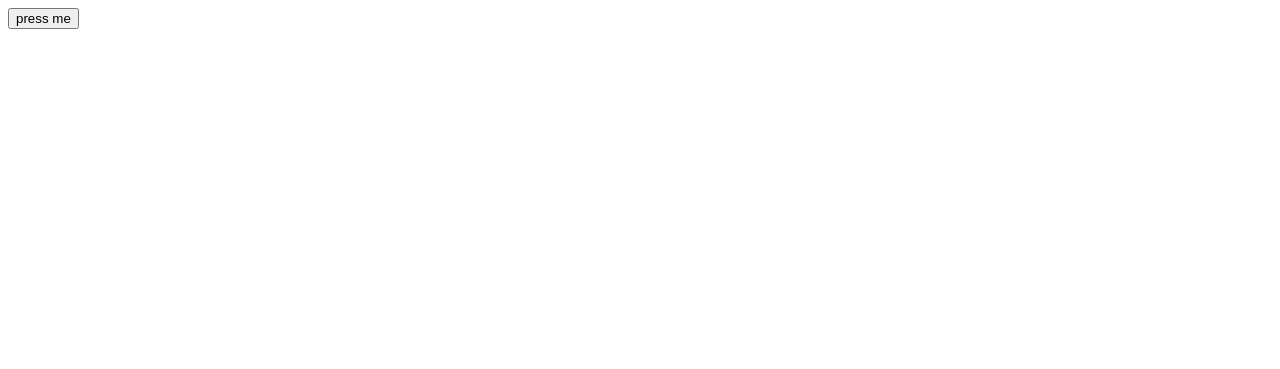
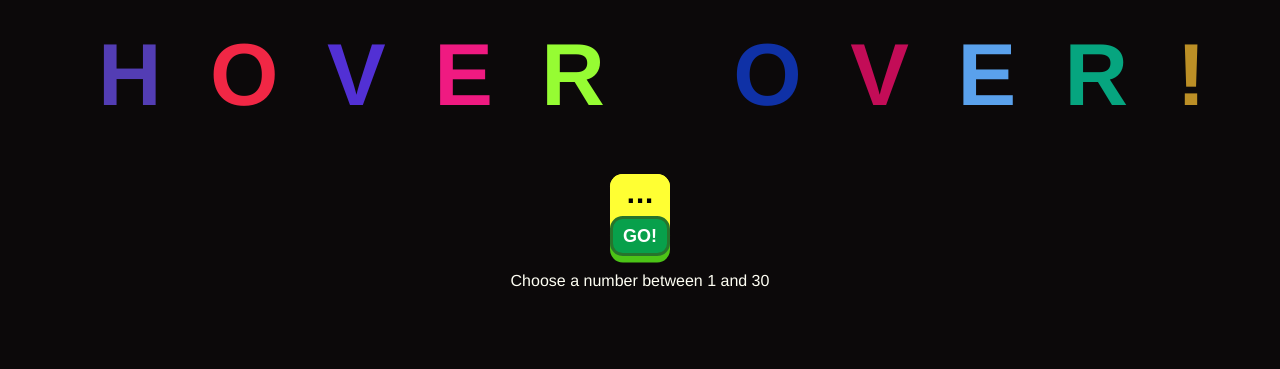
Before and after one commit to fedewulff/Etch-a-Sketch, a plain HTML site: page index.html in a window 1280 px wide. Drawn offline with Linux system fonts and the light colour scheme.

Commit message:
Different styles to elements were added

```diff
--- a/index.html
+++ b/index.html
@@ -8,7 +8,27 @@
     <script src="jsfile.js" defer></script>
 </head>
 <body>
-    <button class="button">press me</button>
+    <div class="container1">
+        <h1 class="hoverover">
+            <span id="l1">H</span>
+            <span id="l2">O</span>
+            <span id="l3">V</span>
+            <span id="l4">E</span>
+            <span id="l5">R</span>
+
+            <span id="l7">O</span>
+            <span id="l8">V</span>
+            <span id="l9">E</span>
+            <span id="l10">R</span>
+            <span id="l11">!</span>
+        </h1>
+        <div class="container2">
+            <input type="text" name="" id="" placeholder="...">
+            <button class="button" >GO!</button>
+        </div>
+        <p class="choose">Choose a number between 1 and 30</p>
+        <p class="error"></p>
     <div class="container"></div>
+</div>
 </body>
 </html>
--- a/jsfile.js
+++ b/jsfile.js
@@ -2,31 +2,56 @@
 
 const button =document.querySelector(`.button`);
 const container=document.querySelector(`.container`);
+const input=document.querySelector(`input`);
+const title=document.querySelectorAll(`span`)
+const error=document.querySelector(`.error`)
+
 container.style.display=`flex`;
 container.style.padding=`5px`;
 container.style.justifyContent=`center`
 //container.style.border=`2px solid green`
 
 
+
+
+function randomColor(){
+    const array = [0,1,2,3,4,5,6,7,8,9,`A`,`B`,`C`,`D`,`E`,`F`];
+    let background = ``;
+    for(let i=0; i<6; i++){
+        background = background + array[Math.floor(Math.random()*16)];
+    }
+    return `#${background}`
+}
+
+title.forEach(function(item){
+    item.style.color=randomColor()
+    setInterval(function(){
+        item.style.color = randomColor();
+    },1500)
+})
+
+
 button.addEventListener(`click`,function(){
 
-    let number = prompt `choose number between 0 and 99 to create a grid`
-    console.log(typeof(number))
-
-    if(number>=100 || number < 0){
-        alert  `Number must be between 0 and 99`
+    if(input.value>30 || input.value <= 0){
+        container.textContent = ``
+        error.textContent = `Number must be between 1 and 30`
         return;
     }
 
-    if(number==false){
-        alert  `Please enter a number`
+    if(isNaN(input.value)){
+        container.textContent = ``
+        error.textContent = `Please enter a number`
         return;
     }
 
     container.textContent = ``
 
+    if(input.value<=30 || input.value > 0){
 
-    for(x=1; x<=number; x++){
+     error.textContent = ``
+
+    for(x=1; x<=input.value; x++){
         const row = document.createElement(`div`);
         // row.classList.add(`row`);
         // row.textContent = x + `i`;
@@ -37,27 +62,21 @@ button.addEventListener(`click`,function(){
         // row.style.marginBottom=`1rem`
         container.appendChild(row);
 
-        for(y=0; y<number; y++){
+        for(y=0; y<input.value; y++){
             const column = document.createElement(`div`);
             column.classList.add(`column`)
             // column.textContent = y + `i`;
-            column.style.width=`${400/number}px`
-            column.style.height= `${400/number}px`
+            column.style.width=`${400/input.value}px`
+            column.style.height= `${400/input.value}px`
             column.style.margin=`0.2rem 0.2rem 0 0`
-            column.style.border =`1px solid blue`
+            column.style.border =`1px solid #F8F6F0`
+            column.style.borderRadius=`15%`
             //column.setAttribute(`style`,`width:30px;height:30px;margin:0.2rem 0.2rem;border :1px solid blue`)
             row.appendChild(column)
 
 
 
-            function randomColor(){
-                const array = [0,1,2,3,4,5,6,7,8,9,`A`,`B`,`C`,`D`,`E`,`F`];
-                let background = ``;
-                for(let i=0; i<6; i++){
-                    background = background + array[Math.floor(Math.random()*16)];
-                }
-                return `#${background}`
-            }
+
             //let color = randomColor();
 
             //column.style.borderColor= randomColor();
@@ -78,6 +97,7 @@ button.addEventListener(`click`,function(){
             column.addEventListener(`mouseenter`,(event)=>{
                 event.target.style.opacity = opac;
                 event.target.style.backgroundColor = randomColor();
+
                 setTimeout(function(){
                     event.target.style.backgroundColor = ``;
                     event.target.style.opacity=``;
@@ -90,6 +110,6 @@ button.addEventListener(`click`,function(){
         }
     }
 
-
+    }
 
 });
--- a/style.css
+++ b/style.css
@@ -1,3 +1,104 @@
+body{
+    background: #0C090A;
+    font-family: 'Franklin Gothic Medium', 'Arial Narrow', Arial, sans-serif;
+    display: flex;
+    justify-content: center;
+    padding: 0;
+    margin: 0;
+}
+
+h1{
+    margin-top: 1.5rem;
+    margin-bottom: 1rem;
+    font-size: 5.5rem;
+    /* -webkit-text-stroke-width: 1px;
+    -webkit-text-stroke-color: rgb(238, 237, 221); */
+}
+#l1{
+    transform: translate(20px,20px);
+}
+#l5{
+   margin-right: 5rem;
+}
+
+span{
+    margin-left: 1.5rem;
+}
+
+.container1 {
+    display: flex;
+    flex-direction: column;
+    align-items: center;
+}
+.container2{
+    display: flex;
+    justify-content:end;
+    flex-direction: column;
+    border-radius: 0.8rem;
+    background-color: #FFFF33;
+    margin-top: 2rem;
+
+
+}
+input {
+    width: 3.5rem;
+    height:2.5rem;
+    border-radius: 0.8rem;
+    border: none;
+    font-size:1.5rem;
+    font-weight: bold;
+    text-align: center;
+    font-family:Verdana, Geneva, Tahoma, sans-serif;
+    background: #FFFF33;
+    caret-shape: block;
+}
+input::placeholder{
+    color: #000000;
+}
+input:focus::placeholder{
+    opacity: 0;
+}
+input:focus{
+    outline: none;
+    caret-shape: block;
+}
+
+button{
+    color: white;
+    font-weight: bold;
+    font-size: large;
+    background-color: #08A04B;
+    border: 0.2rem solid #27742C;
+    height: 2.5rem;
+    width: 100%;
+    border-radius: 0.8rem;
+    box-shadow: 0px 0.4rem #4CC417;
+    transition: 1s;
+}
+
+
+button:hover{
+    background-color: #FF4500;
+    border: 0.2rem solid #E42217;
+    box-shadow: 0px 0.4rem #fd664b;
+    transition: 1s;
+}
+button:focus{
+    background-color: #1589FF;
+    border: 0.2rem solid #0059FF;
+    box-shadow: 0px 0.1rem #00BFFF;
+    transform: translate(0,0.33rem);
+    transition: 1s;
+}
+
+.choose{
+    color:#FFFFF4;
+    margin-bottom: 0.1rem;
+}
+.error{
+    color: #F70D1A;
+    margin-bottom: 3rem;
+}
 
 /*
 .container{
```
